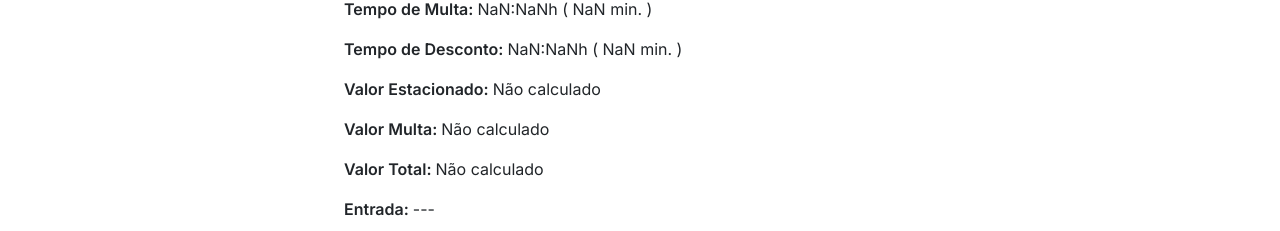
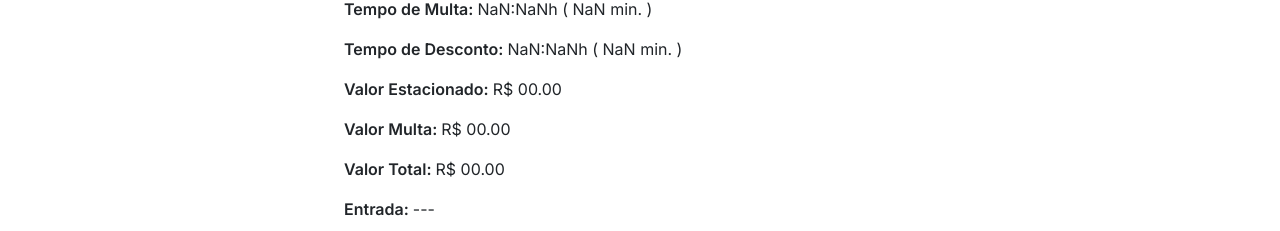
Before and after one commit to jean-mb/estacionamento_frontend, a Vue app: page /movimentacao/listar in a window 1280 px wide. Shown: the part 289-520 px from the top of the page. Built offline with nearby package versions, Linux system fonts and the light colour scheme.

Commit message:
info condutor e comprovante de movimentacao funcionais

```diff
--- a/src/views/condutor/CondutorInfoView.vue
+++ b/src/views/condutor/CondutorInfoView.vue
@@ -43,7 +43,7 @@
     <div class="row w-100 d-flex justify-content-center m-0">
       <div class="w-100 text-start">
         <p class="fs-6"><span class="dado">Total Tempo Estacionado: </span> {{
-          segundosParaHoras(condutor.tempoDescontoUsadoSegundos + condutor.tempoDescontoSegundos + condutor.tempoPagoSegundos) }}h</p>
+          segundosParaHoras(condutor.tempoDescontoUsadoSegundos + condutor.tempoPagoSegundos) }}h</p>
       </div>
     </div>
     <div class="row w-100 d-flex justify-content-center m-0">
--- a/src/views/movimentacao/MovimentacaoInfoView.vue
+++ b/src/views/movimentacao/MovimentacaoInfoView.vue
@@ -42,19 +42,19 @@
       <div class="w-100 text-start">
         <p v-if="valorTotal" class="fs-6"><span class="dado">Valor Estacionado: </span>R$ {{ valorEstacionado.toFixed(2)
         }} </p>
-        <p v-if="!valorTotal" class="fs-6"><span class="dado">Valor Estacionado: </span> Não calculado </p>
+        <p v-if="!valorTotal" class="fs-6"><span class="dado">Valor Estacionado: </span> R$ 00.00 </p>
       </div>
     </div>
     <div class="row w-100 d-flex justify-content-center m-0">
       <div class="w-100 text-start">
         <p v-if="valorTotal" class="fs-6"><span class="dado">Valor Multa: </span>R$ {{ valorMulta.toFixed(2) }} </p>
-        <p v-if="!valorTotal" class="fs-6"><span class="dado">Valor Multa: </span> Não calculado </p>
+        <p v-if="!valorTotal" class="fs-6"><span class="dado">Valor Multa: </span> R$ 00.00 </p>
       </div>
     </div>
     <div class="row w-100 d-flex justify-content-center m-0">
       <div class="w-100 text-start">
         <p v-if="valorTotal" class="fs-6"><span class="dado">Valor Total: </span>R$ {{ valorTotal.toFixed(2) }} </p>
-        <p v-if="!valorTotal" class="fs-6"><span class="dado">Valor Total: </span> Não calculado </p>
+        <p v-if="!valorTotal" class="fs-6"><span class="dado">Valor Total: </span> R$ 00.00 </p>
       </div>
     </div>
     <div class="row w-100 d-flex justify-content-center m-0">
```
